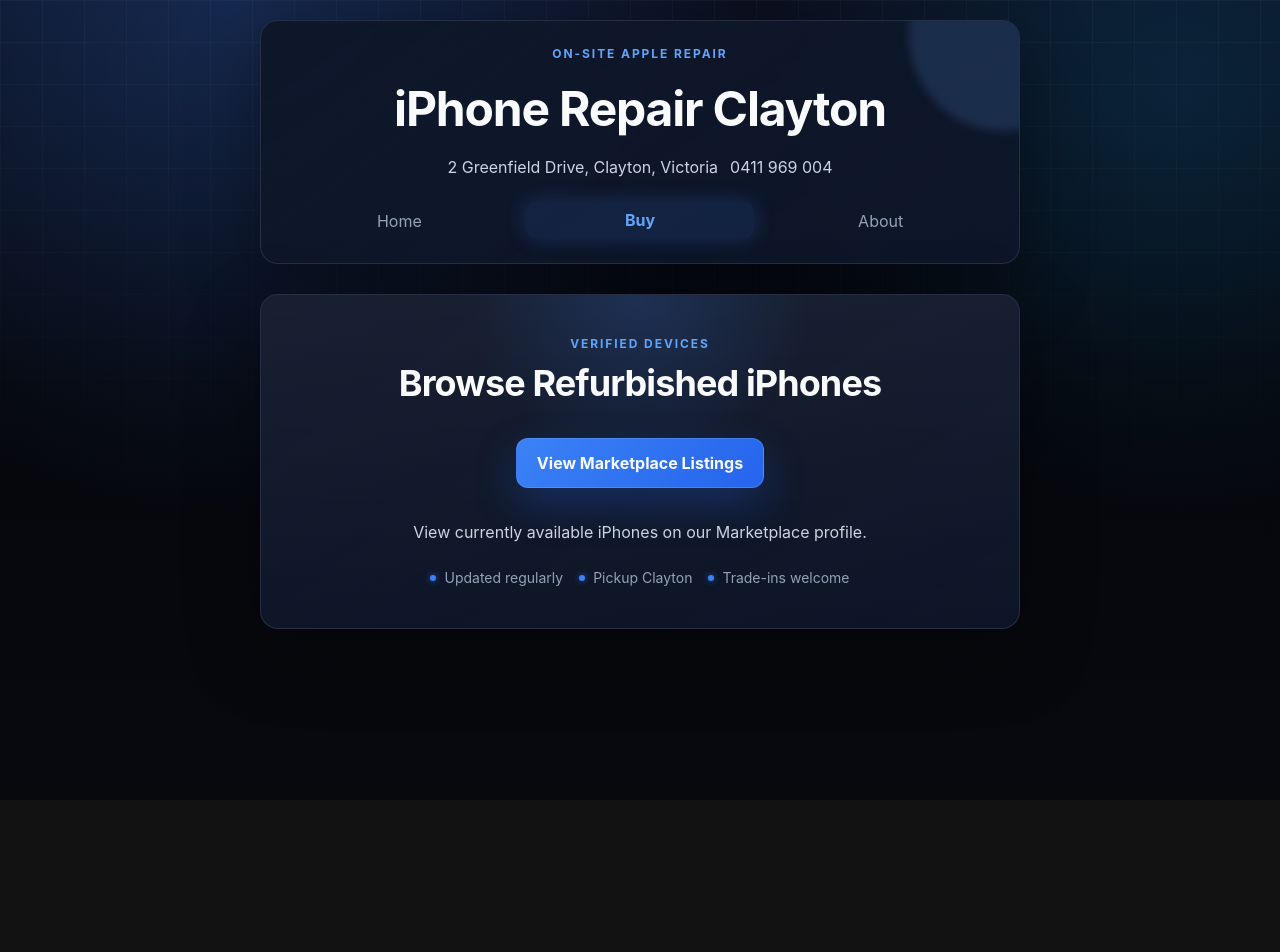
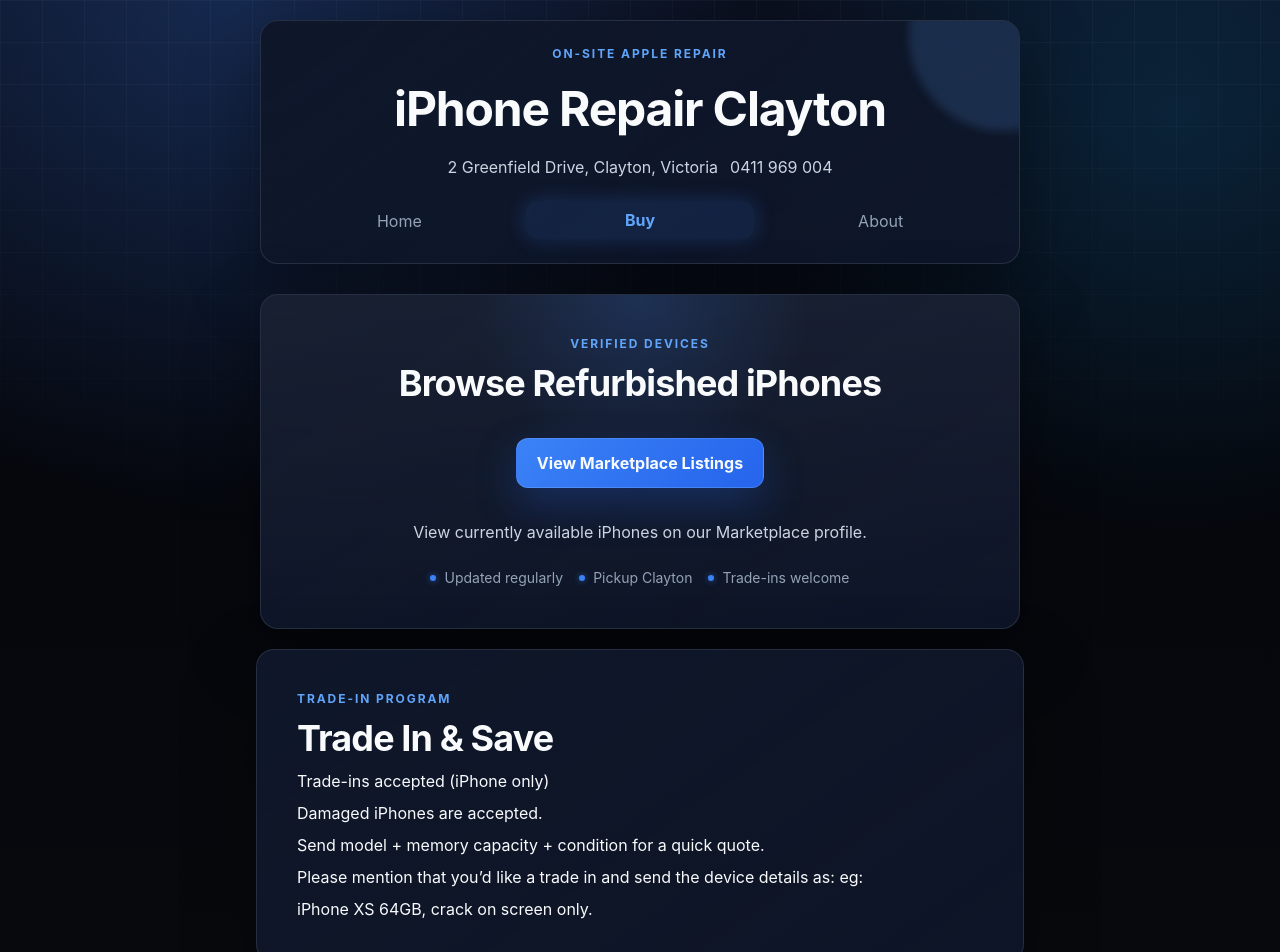
Before and after one commit to SemogEnaz/repair_website, a Vue app: page /buy in a window 1280 px wide. Shown: the top 952 px of the page. Before the commit the page ends 800 px from the top, so only its background shows below. Built offline with nearby package versions, Linux system fonts and the light colour scheme.

Commit message:
Added a trade in description

```diff
--- a/src/views/BuyView.vue
+++ b/src/views/BuyView.vue
@@ -1,6 +1,19 @@
 <template>
   <BuyHero />
+  <section class="tech-panel px-4 py-8 sm:p-10 mx-4 mb-8">
 
+    <p class="tech-eyebrow">Trade-in Program</p>
+    <h2 class="mt-2 text-2xl sm:text-4xl font-bold leading-tight tracking-tight">Trade In & Save</h2>
+
+    <div class="flex flex-col gap-2 mt-2">
+      <p>Trade-ins accepted (iPhone only)</p>
+      <p>Damaged iPhones are accepted.</p>
+      <p>Send model + memory capacity + condition for a quick quote.</p>
+      <p>Please mention that you’d like a trade in and send the device details as: eg:</p>
+      <p>iPhone XS 64GB, crack on screen only.</p>
+    </div>
+
+  </section>
 </template>
 
 <script setup lang="js">
```
